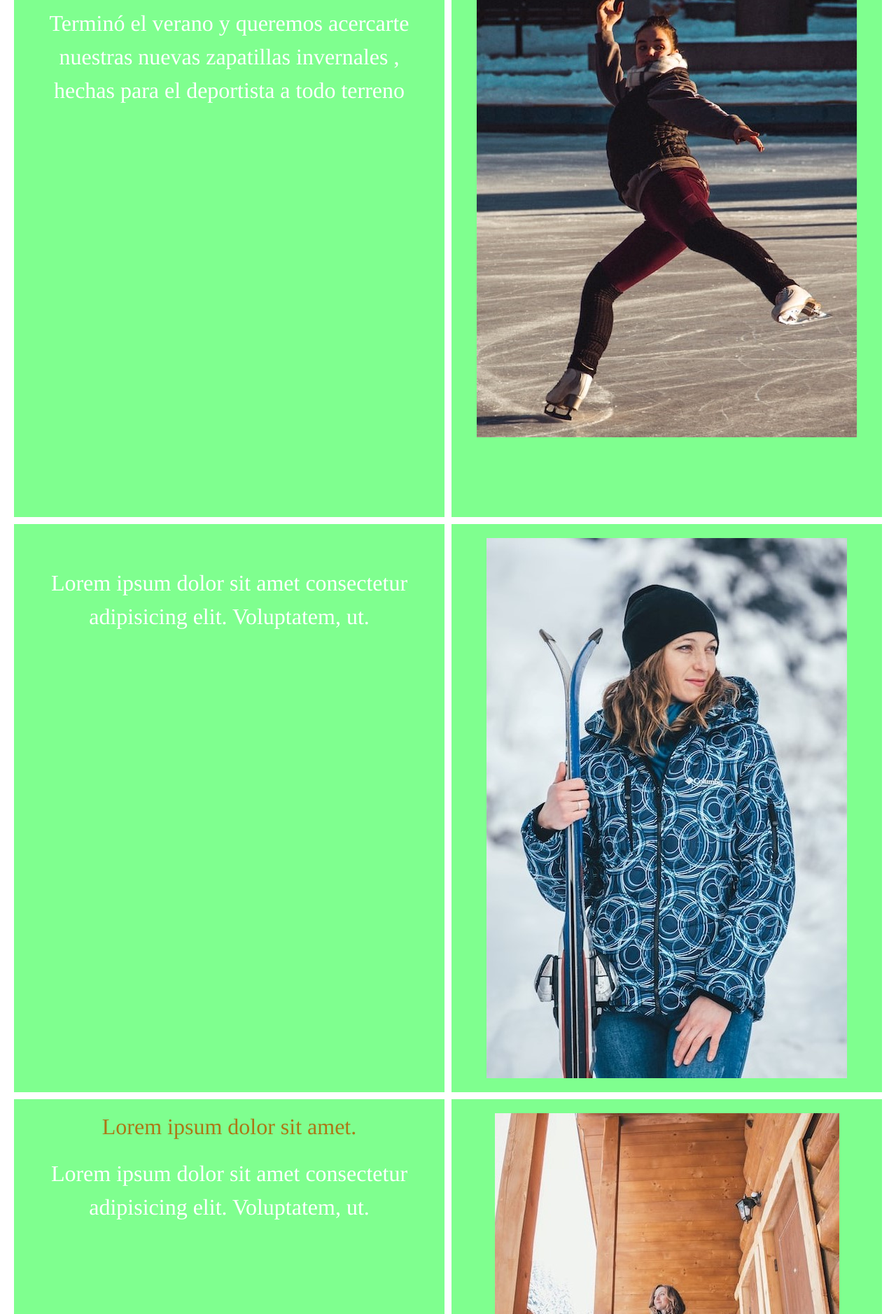
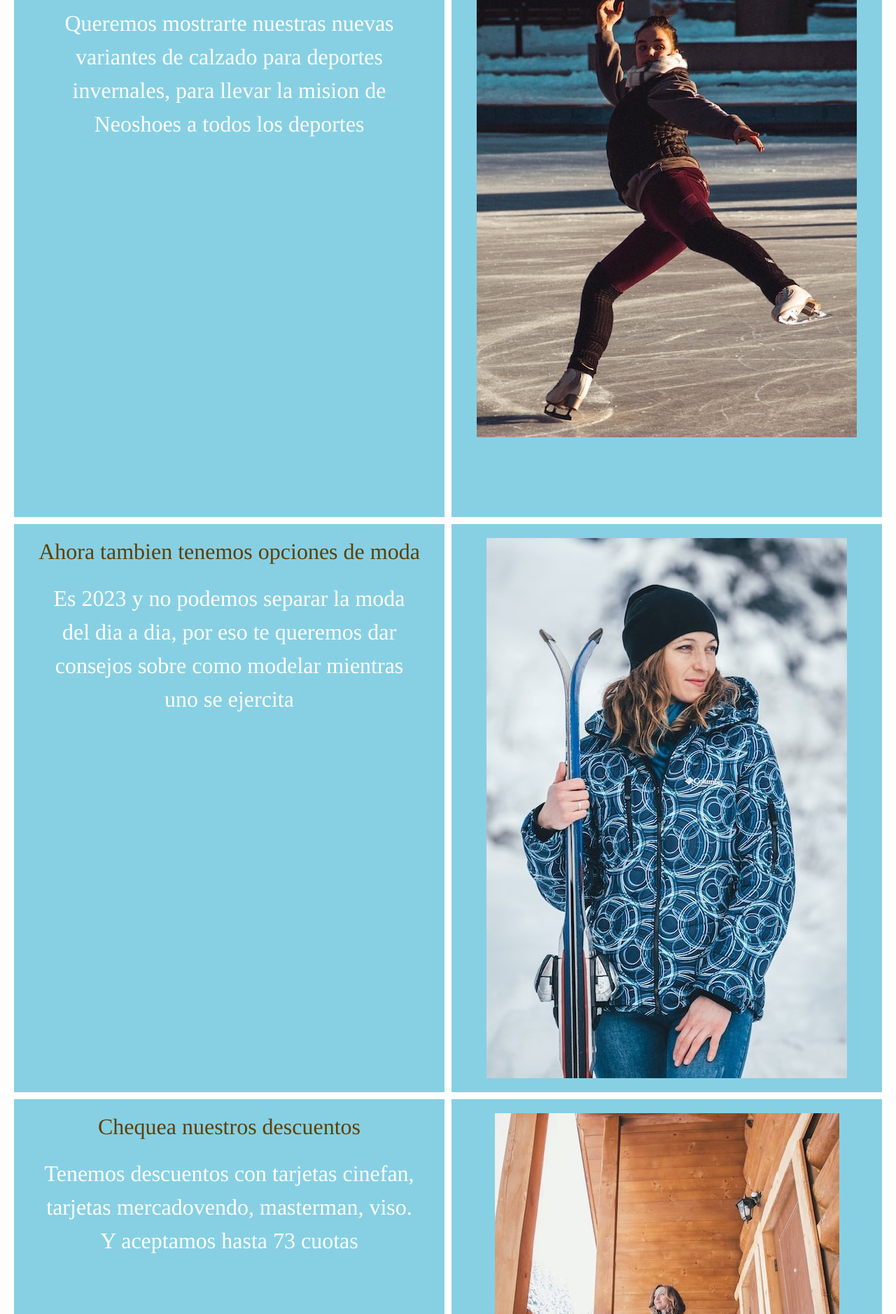
Before and after one commit to frapinto/neoshoes-coderhouse, a website: page paginas/mujeres.html in a window 1280 px wide. Shown: the part 167-2045 px from the top of the page at 70% size. Drawn offline with nearby package versions, Linux system fonts and the light colour scheme; a script that the page names is missing.

Commit message:
correcciones del footer y grid, y terminados los lorems

```diff
--- a/paginas/mujeres.html
+++ b/paginas/mujeres.html
@@ -64,26 +64,27 @@
 
       <div class="mujeres_container">
         <div class="m_item">
-          <h2>Por fin se viene el frio!</h2>
-          <p class="p-3 fs-2"> Terminó el verano y queremos acercarte nuestras nuevas zapatillas invernales
-            , hechas para el deportista a todo terreno</p>
+          <h2>Vamos preparandonos para el invierno</h2>
+          <p class="p-3 fs-2"> Queremos mostrarte nuestras nuevas variantes de calzado para deportes invernales,
+            para llevar la mision de Neoshoes a todos los deportes
+          </p>
         </div>
         <div class="m_item">
           <img src="../imagenes/mujeres_1.jpg" alt="Chica patinando">
         </div>
         <div class="m_item">
-          <h2></h2>
-          <p class="p-3 fs-2">Lorem ipsum dolor sit amet consectetur adipisicing elit. Voluptatem, ut.</p>
+          <h2>Ahora tambien tenemos opciones de moda</h2>
+          <p class="p-3 fs-2">Es 2023 y no podemos separar la moda del dia a dia, por eso te queremos dar consejos sobre como modelar mientras uno se ejercita</p>
         </div>
         <div class="m_item">
           <img src="../imagenes/mujeres_2.jpg" alt="Mujer con skis">
         </div>
         <div class="m_item">
-          <h2>Lorem ipsum dolor sit amet.</h2>
-          <p class="p-3 fs-2">Lorem ipsum dolor sit amet consectetur adipisicing elit. Voluptatem, ut.</p>
+          <h2>Chequea nuestros descuentos</h2>
+          <p class="p-3 fs-2">Tenemos descuentos con tarjetas cinefan, tarjetas mercadovendo, masterman, viso. Y aceptamos hasta 73 cuotas</p>
         </div>
         <div class="m_item">
-          <img src="../imagenes/mujeres_3.jpg" alt="Mujer abrigada en cabaña">
+          <div><img src="../imagenes/mujeres_3.jpg" alt="Mujer abrigada en cabaña"></div>
         </div>
       </div>
     </div>
--- a/styles/scss/layout/_footer.scss
+++ b/styles/scss/layout/_footer.scss
@@ -3,6 +3,7 @@
 footer {
     background-color:rgb(64, 133, 218);
     min-height: 80px;
+    max-width: 100vw;
     p{
         color: black;
         text-align: center;
--- a/styles/scss/pages/_hombres.scss
+++ b/styles/scss/pages/_hombres.scss
@@ -4,6 +4,7 @@
     grid-template-rows: repeat(3, 1fr);
     gap: 10px;
     margin: 2rem 20px 2rem 20px;
+    overflow-x: hidden;
     .item {
       background-color: #7fff8f;
       padding: 20px;
@@ -12,7 +13,6 @@
         display: inline-block;
         text-align:center;
         color: #ac7716;
-
       }
       p {
         text-align: center;
--- a/styles/scss/pages/_mujeres.scss
+++ b/styles/scss/pages/_mujeres.scss
@@ -5,14 +5,13 @@
   gap: 10px;
   margin: 2rem 20px 2rem 20px;
   .m_item {
-    background-color: #7fff8f;
+    background-color: #87d0e3;
     padding: 20px;
     text-align: center;
     h2 {
       display: inline-block;
       text-align:center;
-      color: #ac7716;
-
+      color: #5f3f05;
     }
     p {
       text-align: center;
@@ -23,7 +22,7 @@
 
 
 @media only screen and (max-width: 768px) {
-  .hombres_container {
+  .mujeres_container {
     grid-template-columns: 1fr;
     grid-template-rows: auto;
   }
```
Also changed, not shown: paginas/hombres.html (+4 -4 lines), styles/css/style.css, 1 other file.
